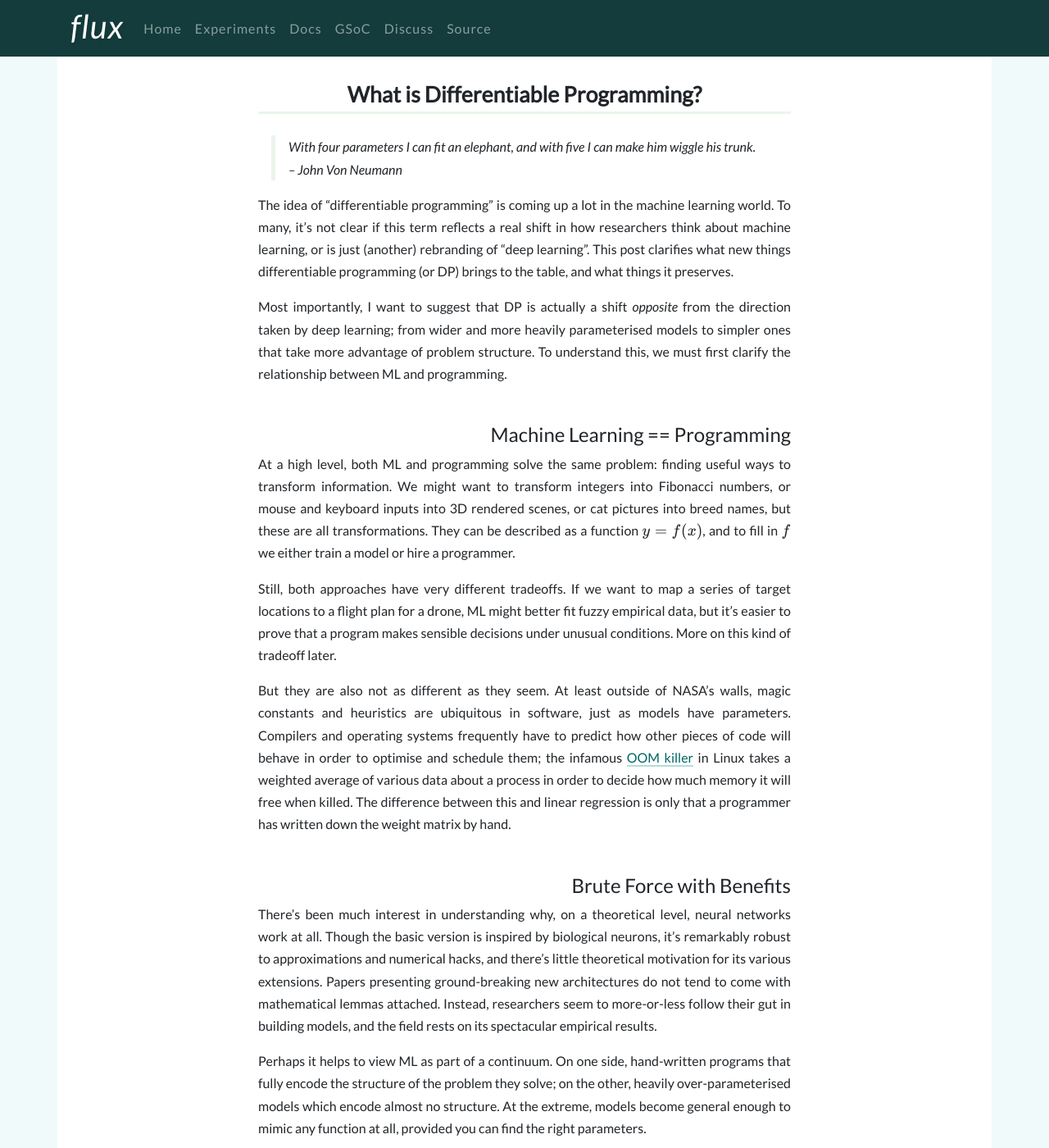
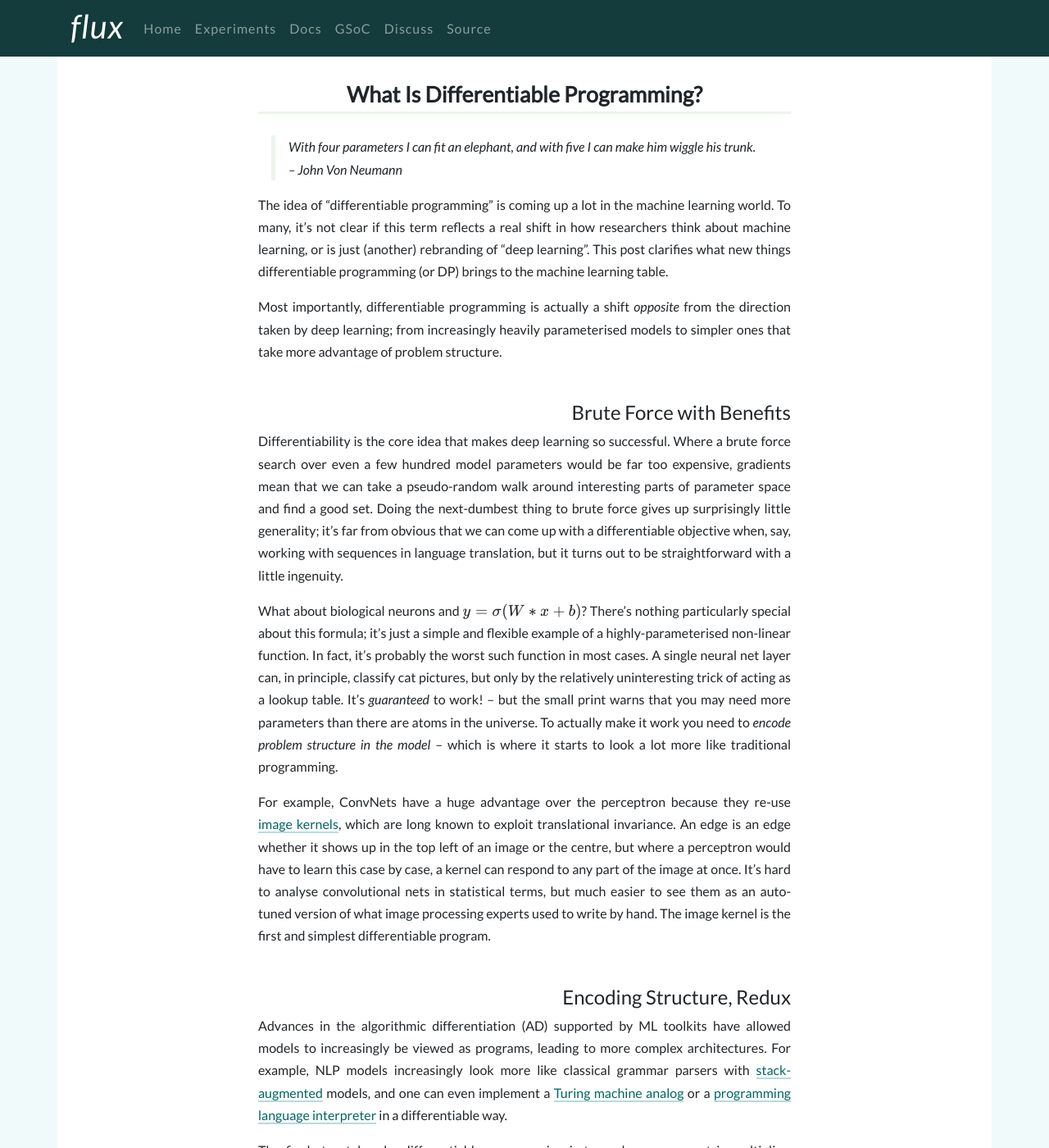
Before and after one commit to FluxML/fluxml.github.io, a Jekyll site: the page built from _posts/2019-02-07-what-is-differentiable-programming.md, in a window 1280 px wide and 1400 px high. Shown: the whole window at 82% size. Built offline with Jekyll 4.4.1, drawn with Linux system fonts in a browser that asks for light colours; nearby versions of some CDN libraries; comment, search, counter and statistics services are not loaded; some of the changed text lies outside the part shown.

Commit message:
cut it down

```diff
--- a/_posts/2019-02-07-what-is-differentiable-programming.md
+++ b/_posts/2019-02-07-what-is-differentiable-programming.md
@@ -1,67 +1,44 @@
 ---
-title: What is Differentiable Programming?
+title: What Is Differentiable Programming?
 author: Mike Innes
 layout: blog
 ---
 
 > With four parameters I can fit an elephant, and with five I can make him wiggle his trunk. <br>– John Von Neumann
 
-The idea of "differentiable programming" is coming up a lot in the machine learning world. To many, it's not clear if this term reflects a real shift in how researchers think about machine learning, or is just (another) rebranding of "deep learning". This post clarifies what new things differentiable programming (or DP) brings to the table, and what things it preserves.
+The idea of "differentiable programming" is coming up a lot in the machine learning world. To many, it's not clear if this term reflects a real shift in how researchers think about machine learning, or is just (another) rebranding of "deep learning". This post clarifies what new things differentiable programming (or DP) brings to the machine learning table.
 
-Most importantly, I want to suggest that DP is actually a shift _opposite_ from the direction taken by deep learning; from wider and more heavily parameterised models to simpler ones that take more advantage of problem structure. To understand this, we must first clarify the relationship between ML and programming.
-
-
-## Machine Learning == Programming
-
-At a high level, both ML and programming solve the same problem: finding useful ways to transform information. We might want to transform integers into Fibonacci numbers, or mouse and keyboard inputs into 3D rendered scenes, or cat pictures into breed names, but these are all transformations. They can be described as a function [[y = f(x)]], and to fill in [[f]] we either train a model or hire a programmer.
-
-Still, both approaches have very different tradeoffs. If we want to map a series of target locations to a flight plan for a drone, ML might better fit fuzzy empirical data, but it's easier to prove that a program makes sensible decisions under unusual conditions. More on this kind of tradeoff later.
-
-But they are also not as different as they seem. At least outside of NASA's walls, magic constants and heuristics are ubiquitous in software, just as models have parameters. Compilers and operating systems frequently have to predict how other pieces of code will behave in order to optimise and schedule them; the infamous [OOM killer](https://lwn.net/Articles/317814/) in Linux takes a weighted average of various data about a process in order to decide how much memory it will free when killed. The difference between this and linear regression is only that a programmer has written down the weight matrix by hand.
+Most importantly, differentiable programming is actually a shift _opposite_ from the direction taken by deep learning; from increasingly heavily parameterised models to simpler ones that take more advantage of problem structure.
 
 
 ## Brute Force with Benefits
 
-There's been much interest in understanding why, on a theoretical level, neural networks work at all. Though the basic version is inspired by biological neurons, it's remarkably robust to approximations and numerical hacks, and there's little theoretical motivation for its various extensions. Papers presenting ground-breaking new architectures do not tend to come with mathematical lemmas attached. Instead, researchers seem to more-or-less follow their gut in building models, and the field rests on its spectacular empirical results.
+Differentiability is the core idea that makes deep learning so successful. Where a brute force search over even a few hundred model parameters would be far too expensive, gradients mean that we can take a pseudo-random walk around interesting parts of parameter space and find a good set. Doing the next-dumbest thing to brute force gives up surprisingly little generality; it's far from obvious that we can come up with a differentiable objective when, say, working with sequences in language translation, but it turns out to be straightforward with a little ingenuity.
 
-Perhaps it helps to view ML as part of a continuum. On one side, hand-written programs that fully encode the structure of the problem they solve; on the other, heavily over-parameterised models which encode almost no structure. At the extreme, models become general enough to mimic any function at all, provided you can find the right parameters.
+What about biological neurons and [[y = σ(W * x + b)]]? There's nothing particularly special about this formula; it's just a simple and flexible example of a highly-parameterised non-linear function. In fact, it's probably the worst such function in most cases. A single neural net layer can, in principle, classify cat pictures, but only by the relatively uninteresting trick of acting as a lookup table. It's _guaranteed_ to work! – but the small print warns that you may need more parameters than there are atoms in the universe. To actually make it work you need to *encode problem structure in the model* – which is where it starts to look a lot more like traditional programming.
 
-How do we do that? A brute force search over even a few hundred parameters would be far too expensive. But there's a trick: if we have gradients, we can take a pseudo-random walk around interesting parts of parameter space, increasing the chances of finding a good set. A quirk of the chain rule makes it amazingly efficient to get gradients of millions of parameters at once, making the search just barely practical. This trick gives up surprisingly little generality; it's far from obvious that we can come up with a differentiable objective when, say, working with sequences in language translation, but it turns out to be straightforward with a little ingenuity.
-
-Notably missing from this story is the famous [[y = σ(W * x + b)]] formula. There's nothing particularly special about it, and certainly nothing to do with actual neurons; it's just a simple and flexible example of a highly-parameterised non-linear function. In fact, it's probably the worst such function in most cases.
-
-A single neural net layer can, in principle, classify cat pictures, but only by the relatively uninteresting trick of acting as a lookup table. It's _guaranteed_ to work! – but the small print warns that you may need more parameters than there are atoms in the universe. To scale up we need the second major trick in the ML toolbox: encoding problem structure in the model.
-
-The original example is the convolutional net. At its core the convolutional layer really just differentiates a standard [image kernel](https://en.wikipedia.org/wiki/Kernel_(image_processing)). Image kernels are effective for reasons that are long understood: primarily, they exploit translational invariance. An edge is an edge whether it shows up in the top left of an image or the centre, but where a perceptron would have to learn this case by case, a kernel can respond to any part of the image at once. It's hard to analyse convolutional nets in statistical terms, but much easier to see them as an auto-tuned version of what image processing experts used to write by hand.
-
-Natural language models more obviously eschew the simple feedforward architecture. For example, Tree RNNs exploit grammatical structure in sentences, and use a recursive algorithm to turn the sentence into, say, a sentiment score. (NLP also exposes an interesting tradeoff between "smarter" models, like Tree RNNs, and ones based on convolutions or the Transformer, which exploit less structure but are simply easier to throw compute power at.)
-
-These examples are already well known. But they are important, because they take the first steps from pure statistical models to program-model hybrids, exploring the wide space between ML and programming.
+For example, ConvNets have a huge advantage over the perceptron because they re-use [image kernels](https://en.wikipedia.org/wiki/Kernel_(image_processing)), which are long known to exploit translational invariance. An edge is an edge whether it shows up in the top left of an image or the centre, but where a perceptron would have to learn this case by case, a kernel can respond to any part of the image at once. It's hard to analyse convolutional nets in statistical terms, but much easier to see them as an auto-tuned version of what image processing experts used to write by hand. The image kernel is the first and simplest differentiable program.
 
 
 ## Encoding Structure, Redux
 
 Advances in the algorithmic differentiation (AD) supported by ML toolkits have allowed models to increasingly be viewed as programs, leading to more complex architectures. For example, NLP models increasingly look more like classical grammar parsers with [stack-augmented](https://arxiv.org/abs/1603.06021) models, and one can even implement a [Turing machine analog](https://arxiv.org/pdf/1410.5401.pdf) or a [programming language interpreter](https://arxiv.org/abs/1605.06640) in a differentiable way.
 
-The final step taken by differentiable programming is to no longer see matrix multiplies, convolutions and RNNs as the fundamental building blocks of deep learning, but instead as mere special cases. We can apply the techniques of deep learning to *any* parameterised, differentiable function [[f(x)]]. In many cases [[f(x)]] might happen to be a matrix multiply, but in general we really can use anything – up to and including an [computation on a quantum computer](https://arxiv.org/abs/1803.00745). The more [[f]] outlines the general shape of the solution, the easier it is to get a good result.
+The final step taken by differentiable programming is to no longer see matrix multiplies, convolutions and RNNs as the fundamental building blocks of deep learning, but instead as mere special cases. We can apply the techniques of deep learning to *any* parameterised, differentiable function [[f(x)]]. In many cases [[f(x)]] might happen to be a matrix multiply, but in general we really can use anything – even a [computation on a quantum computer](https://arxiv.org/abs/1803.00745). The more [[f]] outlines the general shape of the solution, the easier it is to get a good result.
 
-There's actually nothing new in all this. Scientists have long used mechanistic models that sit between explicit programming and machine learning. Differential equations fit to data via sensitivities – as in physics, epidemiology or pharmacodynamics – are equivalent in all but terminology to neural networks (a relationship that's [already bearing fruit](https://arxiv.org/abs/1806.07366)).
+There's actually nothing new here. Scientists have long used mechanistic models that sit between explicit programming and machine learning. Differential equations fit to data via sensitivities – as in physics, epidemiology or pharmacodynamics – are equivalent in all but terminology to neural networks (a relationship that's [already bearing fruit](https://arxiv.org/abs/1806.07366)).
 
 The really powerful advance is this: pervasive differentiability means all these techniques snap together like lego bricks. This enables things like [incorporating physics engines into deep learning-based robotics models](https://arxiv.org/abs/1611.01652). Where current reinforcement learning algorithms need to build a detailed model of the external world from only a coarse-grained reward signal (which [sounds like a brute force problem](https://twitter.com/emilecontal/status/1089011610566385664) if anything does), we can instead just drop in detailed, precise knowledge of physical systems before training even begins.
 
-As in the sciences, hybrid models can not only be more effective, but also resolve some of the tradeoffs between deep learning and programming. For example, our drone's flight-path planner might have a neural network component that can only make provably small adjustments to a reliable explicit program. This is also good for interpretability: parameters of mechanistic models and simulations typically have clear physical interpretations, so if a model estimates parameters internally, it's making a clear statement about what it thinks is happening outside.
+Even the most mature areas of deep learning are not left out; after the convolution kernel, a natural next step for image models is the [differentiable ray tracer](https://people.csail.mit.edu/tzumao/diffrt/). A 3D renderer contains a *lot* of structural knowledge about how scenes map to pixels, and this, too, can go in our melting pot. Say a model makes decisions in a simulated environment, rendered as pixels that the model uses as input. In principle we can now make the whole loop differentiable, letting us directly see the influence of the environment on the model's decisions and vice versa. This could greatly increase the power of realistic simulated environments for training models like self-driving cars.
 
-Even the most mature areas of deep learning are not left out; after the convolution kernel, a natural next step for image models is the [differentiable ray tracer](https://people.csail.mit.edu/tzumao/diffrt/). A 3D renderer contains a *lot* of structural knowledge about how scenes map to pixels, and this, too, can go in our melting pot. Say a model makes decisions in a simulated environment, rendered as pixels that the model uses as input. In principle we can now make the whole loop differentiable, letting us directly see the influence of the environment on the model's decisions and vice versa. This could greatly increase the power of realistic simulated environments for training models like self-driving cars.
+As in the sciences, hybrid models can both be more effective and resolve some of the tradeoffs between deep learning and explicit programming. For example, a drone's flight-path planner might have a neural network component that can only make provably small adjustments to a reliable explicit program, making its overall behaviour analysable while still adapting to empirical data. This is also good for interpretability: parameters of mechanistic models and simulations typically have clear physical interpretations, so if a model estimates parameters internally, it's making a clear statement about what it thinks is happening outside.
 
 If this is all so wonderful, why isn't everybody doing it already? Unfortunately, [limitations of current frameworks](https://julialang.org/blog/2017/12/ml&pl) make it difficult to build models of this complexity, and impossible to reuse the wealth of knowledge embedded in existing scientific code. The need to re-implement physics engines from scratch, in a constrained modelling language – usually with significant limitations – turns what should be a ten-line script into a multi-year research project. But advances in [language and compiler technology](https://julialang.org/blog/2018/12/ml-language-compiler), especially [automatic differentiation](https://arxiv.org/abs/1810.07951), are bringing us closer to the holy grail: "just differentiate my game engine, please."
 
 
 ## So, what is differentiable programming?
 
-Differentiable programming is another way of looking at the ML community's breakthroughs in recent years. But it's also something new: the result of putting several long-established fields [into a particle collider](https://arxiv.org/pdf/1702.00748.pdf). Deep learning, statistics, programming and the sciences all have something to say about modelling the world around us, not to mention the language, compiler and automatic differentiation communities building the enabling technology.
-
-To solve harder problems, deep learning needs to be made compatible with existing knowledge and techniques. This will both improve current models and enable it to be applied in areas where its current limitations – either interpretability or its computational and data requirements – make it infeasible alone.
-
-Differentiable programming is not just the next buzzword in the ML hype cycle. Rather, it's the kind of plain, informative and frankly quite boring term that signifies a maturing field. The beginning of the end for incessant media speculation about the rise of the terminators, and the beginning of the beginning for a productive era with these techniques as part of the day-to-day programming toolkit, unremarkably solving important problems in science and elsewhere.
+Differentiable programming applies the techniques of deep learning to *complex existing programs*, taking advantage of the huge amount of knowledge embedded within them. Deep learning, statistics, programming and the sciences all have something to say about modelling the world around us, and it's time to put these fields [into a particle collider](https://arxiv.org/pdf/1702.00748.pdf). This will both improve current models and enable ML to be applied in areas where its current limitations – either interpretability or its computational and data requirements – make it infeasible alone.
 
 <div class="attrib">Thanks to Hannah Lepper and James Bradbury for feedback on this post.</div>
```
